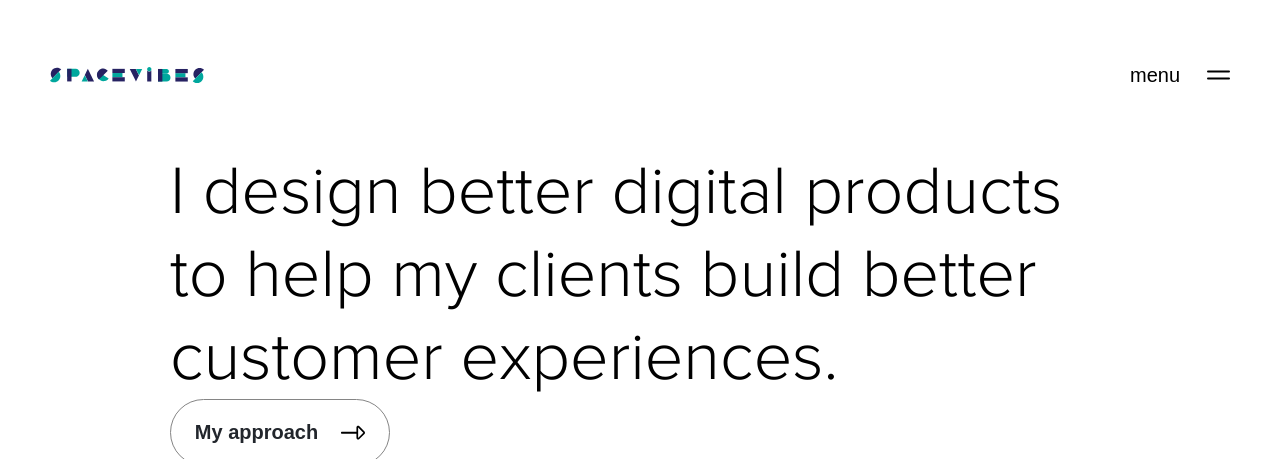
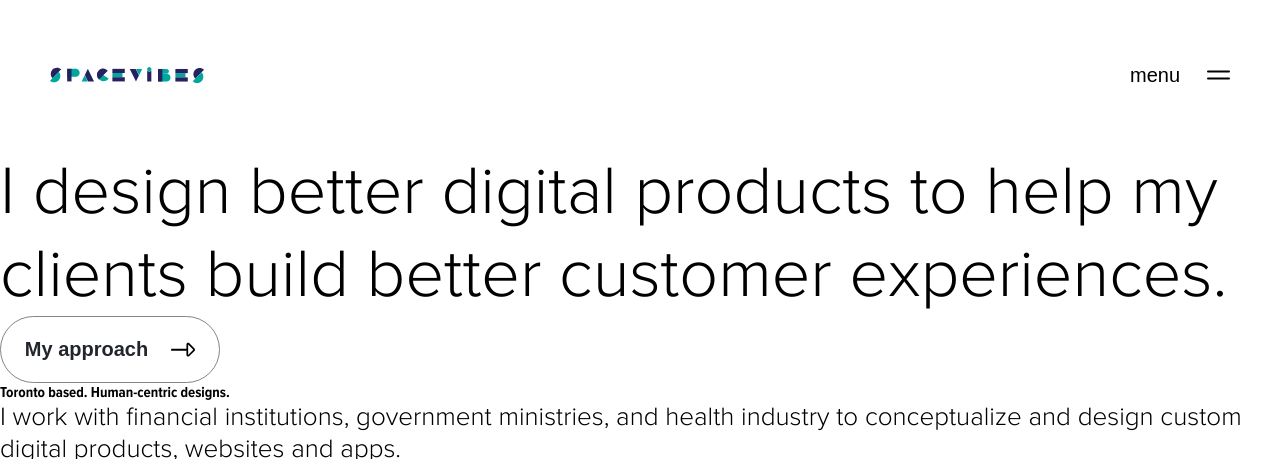
Before and after one commit to vladislav-balakshij/Spacevibes, a Gatsby site: page / in a window 1280 px wide. Shown: the top 459 px of the page. Built offline with nearby package versions, Linux system fonts and the light colour scheme; Gatsby itself is replaced by a stand-in of ours.

Commit message:
remove wrapper

```diff
--- a/src/pages/index.tsx
+++ b/src/pages/index.tsx
@@ -3,12 +3,10 @@ import React from 'react';
 import { MainLayout } from '@layouts/mainLayout';
 import Button from "../views/elements/buttons/buttons";
 import TwoColorsTitle from "../views/elements/twoColorsTitle/twoColorsTitle";
-import { Wrapper } from "../views/layouts/mainLayout";
 
 const IndexPage = () => {
   return (
     <MainLayout>
-      <Wrapper>
       <h1>I design better digital products to help my clients build better customer experiences.</h1>
       <Button>My approach</Button>
       <div className="overline">Toronto based. Human-centric designs.</div>
@@ -19,10 +17,6 @@ const IndexPage = () => {
       <h3>H3 I design better digital products to help my clients build better customer experiences.</h3>
       <h4>H4 I design better digital products to help my clients build better customer experiences.</h4>
       <h5>h5 I design better digital products to help my clients build better customer experiences.</h5>
-
-      </Wrapper>
-
-
     </MainLayout>
   );
 }
--- a/src/styles/basic.scss
+++ b/src/styles/basic.scss
@@ -19,9 +19,3 @@ body {
   font-weight: 300;
   background: #fff;
 }
-
-.wrapper {
-  width: 970px;
-  padding: 0 15px;
-  margin: 0 auto;
-}
--- a/src/views/layouts/mainLayout.tsx
+++ b/src/views/layouts/mainLayout.tsx
@@ -15,8 +15,4 @@ const MainLayout = ({ children }: any) => {
   );
 }
 
-const Wrapper = ({ children }: any) => {
-  return (<div className='wrapper'>{children}</div>)
-}
-
-export { MainLayout, Wrapper };
+export { MainLayout };
```
Lines whose indentation alone changed are shown as unchanged.
